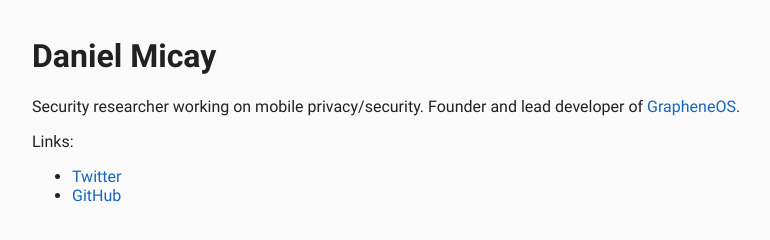
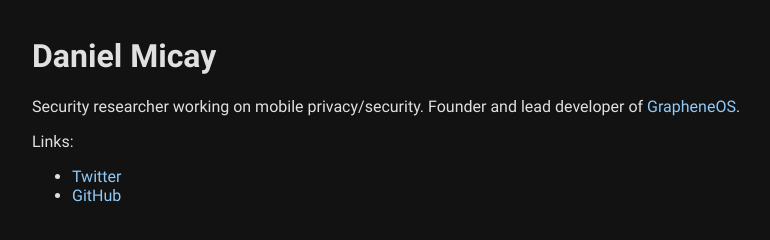
Before and after one commit to QuantumQuill/personl_website, a website: page static/index.html in a window 1280 px wide. Shown: the whole page, without its empty margins (208-978 px from the left). Drawn offline with Linux system fonts and the dark colour scheme.

Commit message:
add dark theme

```diff
--- a/static/main.css
+++ b/static/main.css
@@ -88,3 +88,22 @@ main {
     src: local('Roboto Mono Bold'), local('RobotoMono-Bold'), url(/fonts/robotomono-v13-bold-latin.woff2) format('woff2');
     unicode-range: U+0000-00FF, U+0131, U+0152-0153, U+02BB-02BC, U+02C6, U+02DA, U+02DC, U+2000-206F, U+2074, U+20AC, U+2122, U+2191, U+2193, U+2212, U+2215, U+FEFF, U+FFFD;
 }
+
+@media (prefers-color-scheme: dark) {
+    body {
+        background: #121212;
+        color: rgba(255, 255, 255, 0.87); /* 87% white */
+    }
+
+    a {
+        color: #90caf9; /* blue200 */
+    }
+
+    a:visited {
+        color: #ce93d8; /* purple200 */
+    }
+
+    h1 a, h1 a:visited, h2 a, h2 a:visited, h3 a, h3 a:visited, h4 a, h4 a:visited, h5 a, h5 a:visited, h6 a, h6 a:visited {
+        color: rgba(255, 255, 255, 0.87); /* 87% white */
+    }
+}
```
